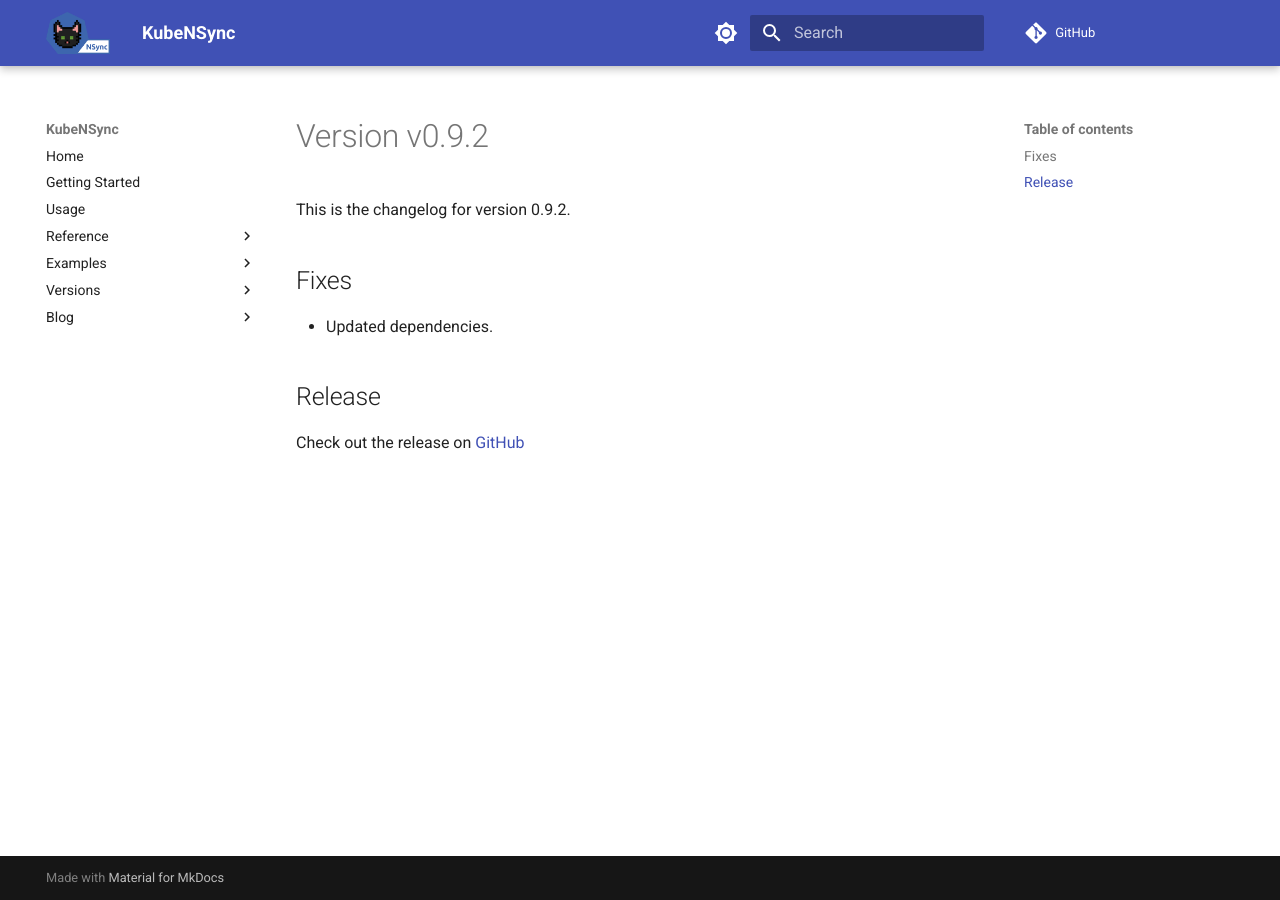
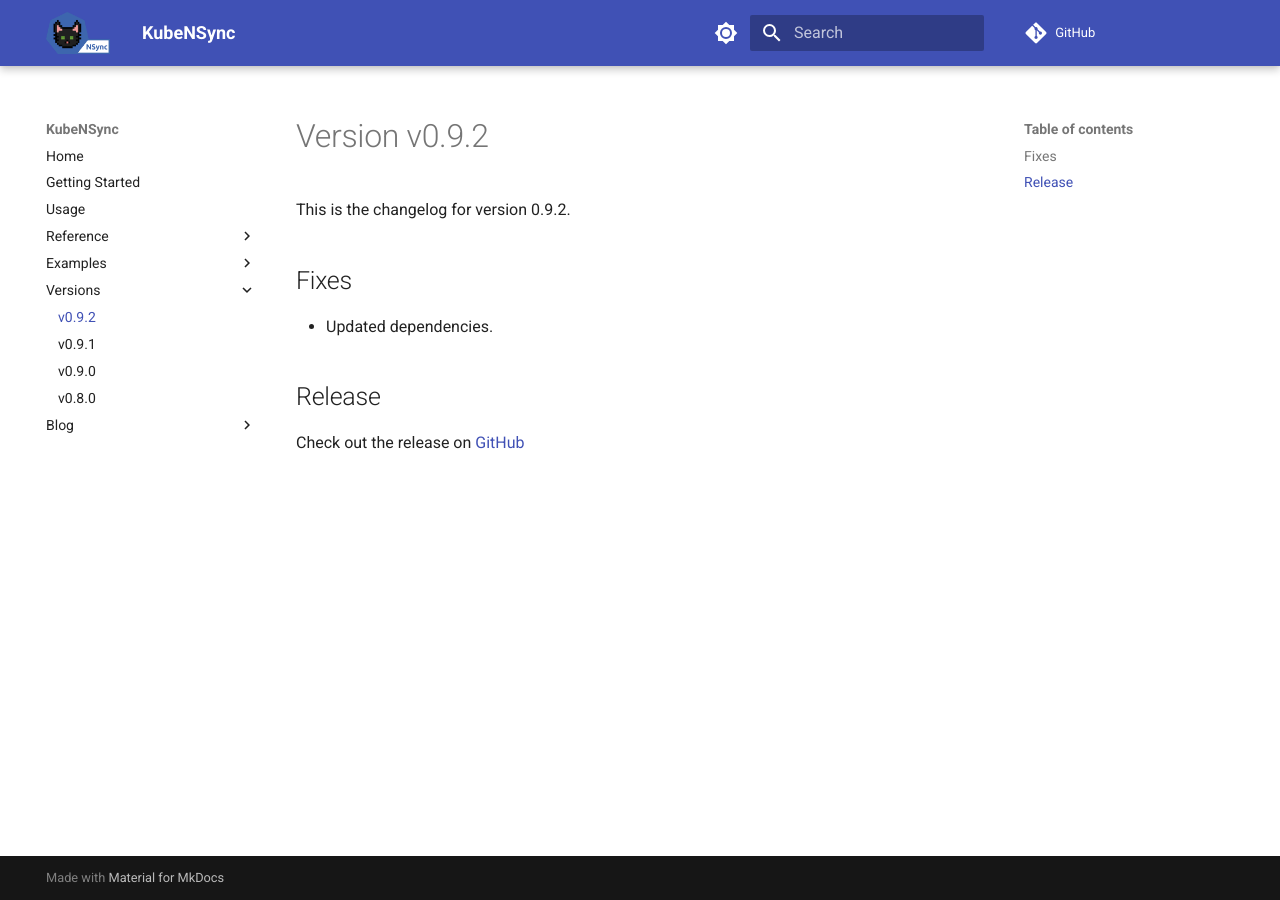
Before and after one commit to eryalito/kubensync-operator, an MkDocs documentation site: the page built from docs/versions/v0.9.2.md, in a window 1280 px wide. Built offline with MkDocs 1.6.1 and Material for MkDocs 9.7.7, drawn with Linux system fonts in a browser that asks for light colours; comment, search, counter and statistics services are not loaded.

Commit message:
doc: add changelog to navbar
Signed-off-by: eryalito <eryalito@gmail.com>

```diff
--- a/mkdocs.yml
+++ b/mkdocs.yml
@@ -21,6 +21,7 @@ nav:
       - RBAC: examples/rbac-handling.md
       - Quota: examples/quota.md
   - Versions:
+      - v0.9.2: versions/v0.9.2.md
       - v0.9.1: versions/v0.9.1.md
       - v0.9.0: versions/v0.9.0.md
       - v0.8.0: versions/v0.8.0.md
```
